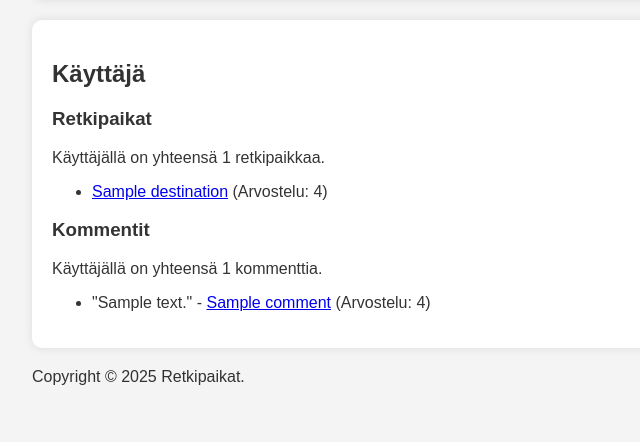
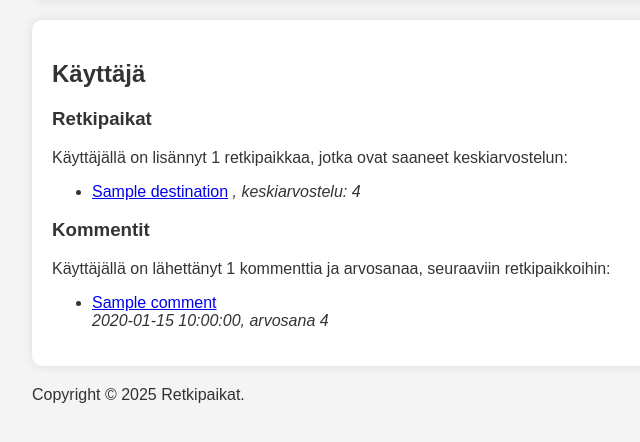
Before and after one commit to jjairola/retkipaikat, a Flask app: template src/templates/show_user.html in a window 1280 px wide. Shown: the part 140-582 px from the top of the page, without its empty margins (208-848 px from the left). Run offline with Flask 3, Linux system fonts and the light colour scheme; the template is opened without the code that fills it: most values are stand-ins (such as "Sample title", 1, 10 or a date in 2020).

Commit message:
style user page

```diff
--- a/src/static/main.css
+++ b/src/static/main.css
@@ -264,3 +264,7 @@ table.destination-details th {
 table.destination-details td {
     vertical-align: top;
 }
+
+.content li {
+    margin-bottom: 5px;
+}
--- a/src/templates/show_user.html
+++ b/src/templates/show_user.html
@@ -6,35 +6,41 @@
 <h2>Käyttäjä {{ user.username }}</h2>
 
 <h3>Retkipaikat</h3>
+{% if destinations %}
 <p>
-    Käyttäjällä on yhteensä {{ destinations | count }} retkipaikkaa.
+    Käyttäjällä on lisännyt {{ destinations | count }} retkipaikkaa, jotka ovat saaneet keskiarvostelun:
 </p>
-{% if destinations %}
 <ul>
     {% for destination in destinations %}
     <li>
-        <a href="{{ url_for('get_destination', destination_id=destination.id) }}">{{ destination.name }}</a> (Arvostelu:
-        {{ destination.average_rating }})
+        <a href="{{ url_for('get_destination', destination_id=destination.id) }}">{{ destination.name }}</a>
+        <i>, keskiarvostelu: {{ destination.average_rating }}</i>
     </li>
     {% endfor %}
 </ul>
 {% else %}
-<p>Sinulla ei ole vielä lisättyjä retkipaikkoja.</p>
+<p>Käyttäjä ei ole vielä lisännyt retkipaikkoja.</p>
 {% endif %}
 
 <h3>Kommentit</h3>
 
+{% if comments %}
 <p>
-    Käyttäjällä on yhteensä {{ comments | count }} kommenttia.
+    Käyttäjällä on lähettänyt {{ comments | count }} kommenttia ja arvosanaa, seuraaviin retkipaikkoihin:
 </p>
 
-{% if comments %}
+
 <ul>
     {% for comment in comments %}
     <li>
-        "{{ comment.comment }}" - <a href="{{ url_for('get_destination', destination_id=comment.destination_id) }}">{{
-            comment.destination_name }}</a>
-        {% if comment.rating %} (Arvostelu: {{ comment.rating }}) {% endif %}
+        <a href="{{ url_for('get_destination', destination_id=comment.destination_id) }}">
+            {{ comment.destination_name }}
+        </a>
+        <br />
+        <i>
+            {{ comment.created_at }}, arvosana {% if comment.rating %} {{ comment.rating }} {% endif %}
+        </i>
+
     </li>
     {% endfor %}
 </ul>
```
Also changed, not shown: src/comments.py (+6 -5 lines).
